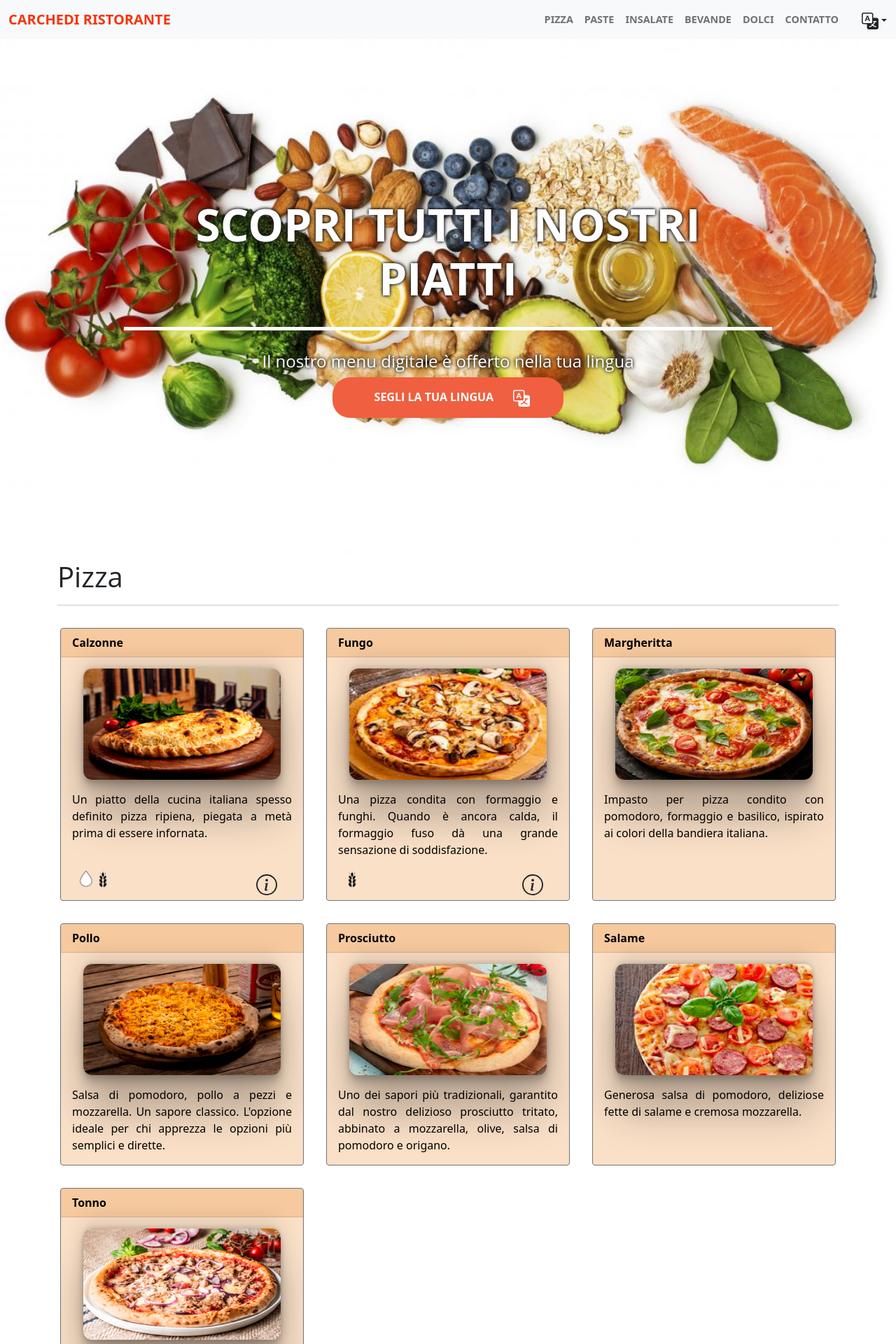
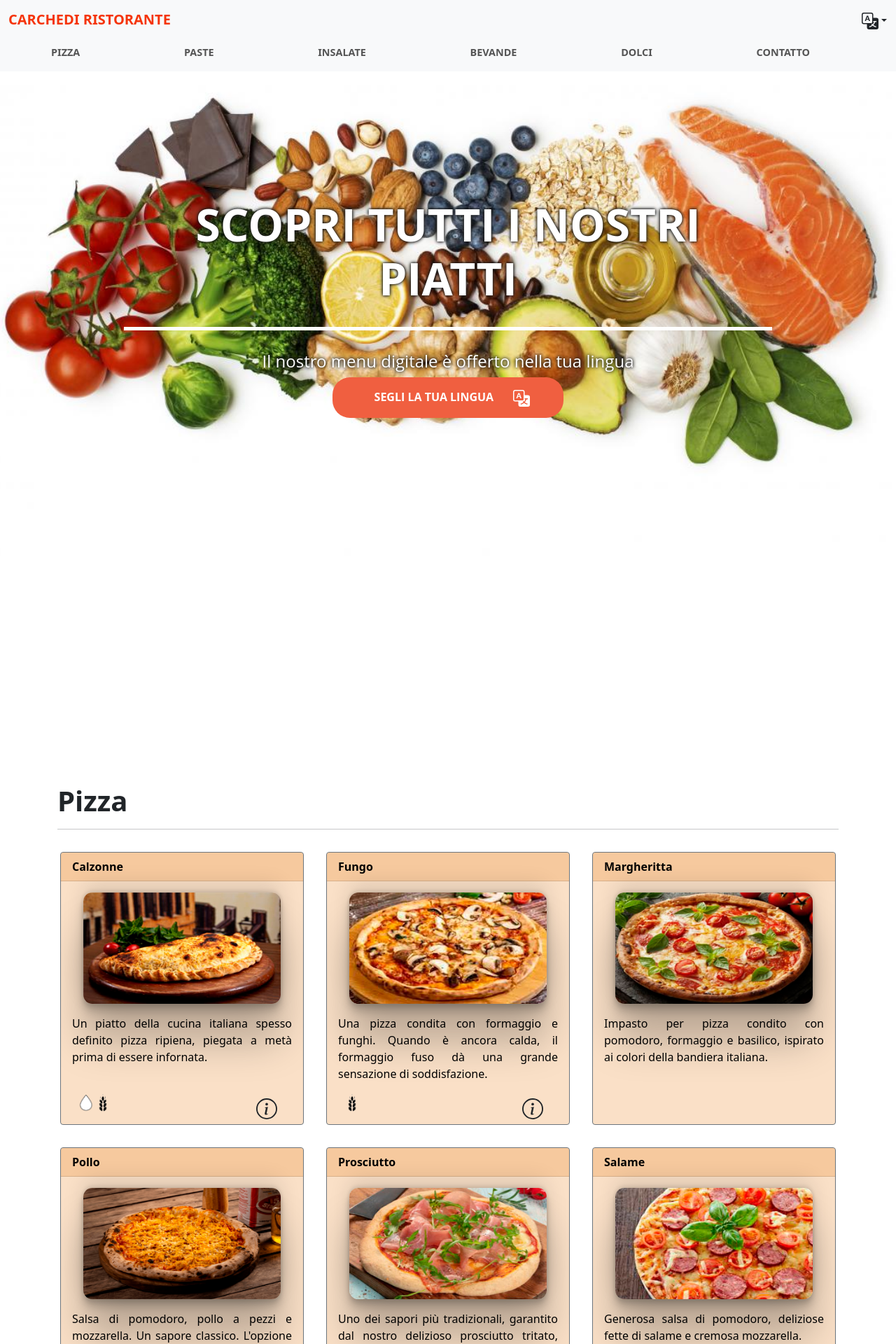
Before and after one commit to Carchedi/multilanguage-menu, a React (Vite) app: page / in a window 1280 px wide. Shown: the top 1920 px of the page at 70% size. Built offline with nearby package versions, Linux system fonts and the light colour scheme; some icons are missing.

Commit message:
New Format sections menu

```diff
--- a/src/components/navbar.css
+++ b/src/components/navbar.css
@@ -51,3 +51,13 @@
 .nav-item{
     color: #f53409;
 }
+
+.second-line{
+    margin-top: 3rem;
+    overflow-x: auto;
+    overflow-y:hidden;
+}
+
+.second-line a{
+    color: #000000a9;
+}
--- a/src/components/navbar.jsx
+++ b/src/components/navbar.jsx
@@ -12,33 +12,26 @@ function navbar(props) {
     }
 
     return (
+        <>
+        <nav className="navbar navbar-light bg-light flex-nowrap fixed-top second-line">
+            <div className="container">
+                    {props.itens.map(({ path, name }) => (
+                            <a className="nav-link" href={`#${t(name)}`} onClick={closeToggle}>
+                            {t(name).toUpperCase()}
+                            </a>
+                    ))}
+                    <a className="nav-link" href={`#${t("menu06")}`} onClick={closeToggle}>
+                    {t("menu06").toUpperCase()}
+                    </a>
+            </div>
+        </nav>
         <nav className="navbar navbar-light bg-light navbar-expand-lg fixed-top">
             <div className="container-fluid">
                 <a className="navbar-brand" href="#" id="brandName">Carchedi Ristorante </a>
-                <button id="chave" className="navbar-toggler" type="button" data-bs-toggle="collapse" data-bs-target="#navbarText" aria-controls="navbarText" >
-                    <span className="navbar-toggler-icon"></span>
-                </button>
                 <LanguageButton languages={props.languages} />
-                <div class="container">
-                    <div className="collapse navbar-collapse" id="navbarText">
-                        <ul className="navbar-nav ms-auto mb-2 mb-lg-0" id="nav-items">
-                            {props.itens.map(({ path, name }) => (
-                                <li className="nav-item active" key={path}>
-                                    <a className="nav-link" href={`#${t(name)}`} onClick={closeToggle}>
-                                    {t(name).toUpperCase()}
-                                    </a>
-                                </li>
-                            ))}
-                            <li className="nav-item active" key="#">
-                                <a className="nav-link" href={`#${t("menu06")}`} onClick={closeToggle}>
-                                {t("menu06").toUpperCase()}
-                                </a>
-                            </li>
-                        </ul>
-                    </div>
-                </div>
             </div>
         </nav>
+        </>
     );
 }
 
--- a/src/components/section.css
+++ b/src/components/section.css
@@ -9,3 +9,12 @@
 .col-md-12{
     margin: 2rem;
 }
+
+.contents{
+    padding-top: 25%;
+}
+
+.secHeader{
+    text-transform: capitalize;
+    font-weight: bold;
+}
--- a/src/components/section.jsx
+++ b/src/components/section.jsx
@@ -3,9 +3,9 @@ import MenuItem from './menuItem';
 
 function Section(props){
     return(
-        <div id={props.name} className="w-100">
+        <div id={props.name} className="w-100 contents">
             <div class="container">
-            <h1>{props.name}</h1>
+            <h1 class='secHeader'>{props.name}</h1>
             <hr/>
                 <div class="row">
                     {props.items.map(({imgSrc, itemName,itemDescription, alergics}) => (
```
